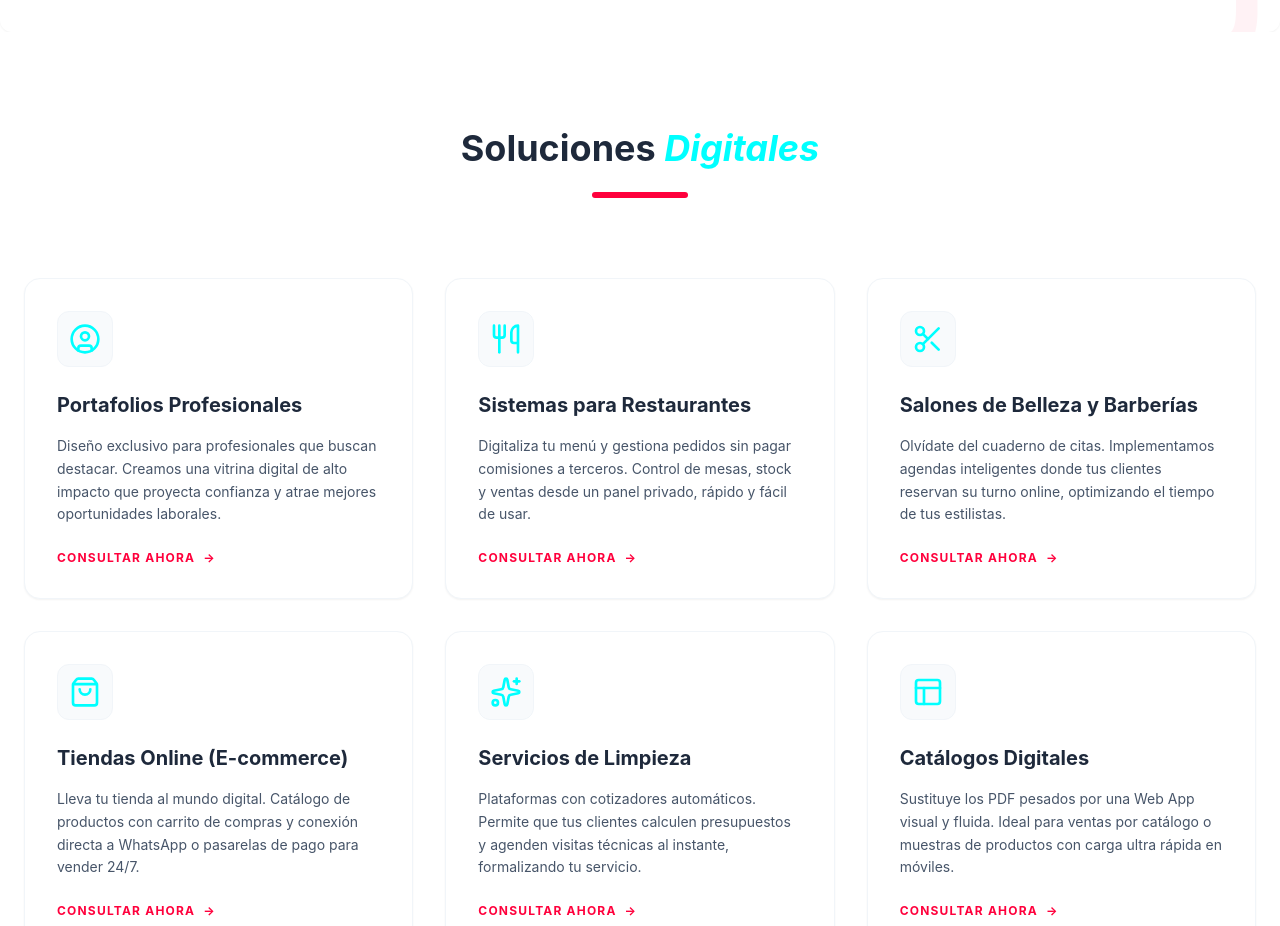
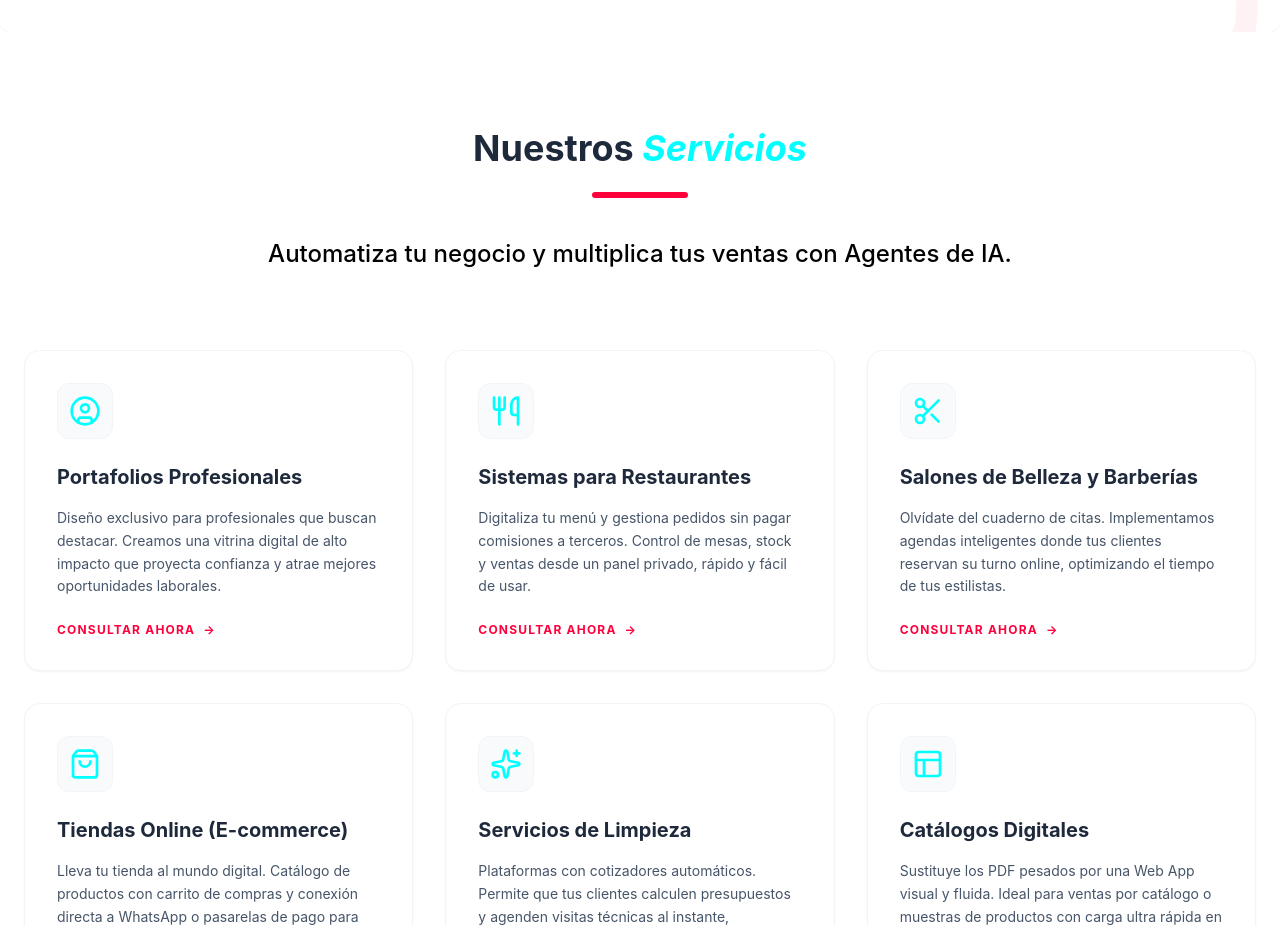
Before and after one commit to johanatoledo/MiPortafolio, a React (Vite) app: page / in a window 1280 px wide. Shown: the part 1280-2206 px from the top of the page. Built offline with nearby package versions, Linux system fonts and the light colour scheme; the HTML template or start-up script is replaced by a standard one.

Commit message:
Refactor:nuevo servicio agregado e iconos realtivos al servicio

```diff
--- a/src/components/Services.jsx
+++ b/src/components/Services.jsx
@@ -57,12 +57,17 @@ const Services = () => {
       <div className="max-w-7xl mx-auto">
 
         <div className="text-center mb-20">
+
           <h2 className="text-3xl md:text-4xl font-bold text-slate-800 dark:text-secundary mb-6">
-            Soluciones <span className="text-primary italic">Digitales</span>
+             Nuestros <span className="text-primary italic">Servicios</span>
           </h2>
-          <div className="h-1.5 w-24 bg-accent mx-auto rounded-full"></div>
-        </div>
+        <div className="h-1.5 w-24 bg-accent mx-auto rounded-full"></div>
 
+
+      <h4 className="mt-10 text-2xl md:text-2xl font-medium text-black dark:text-secundary leading-relaxed max-w-3xl mx-auto">
+         Automatiza tu negocio y multiplica tus ventas con Agentes de IA.
+      </h4>
+     </div>
         <div className="grid grid-cols-1 md:grid-cols-2 lg:grid-cols-3 gap-8">
           {servicesList.map((service, index) => (
             <div
@@ -74,10 +79,9 @@ const Services = () => {
                 dark:diagonal-gradient-pro dark:border-gray-800 dark:hover:border-primary
               `}
             >
-              {/* Overlay sutil al hacer hover */}
               <div className="absolute inset-0 bg-primary opacity-0 group-hover:opacity-5 transition-opacity duration-500"></div>
 
-              {/* CONTENEDOR DEL ICONO */}
+
               <div className="mb-6 inline-flex items-center justify-center w-14 h-14 rounded-xl
                 bg-slate-50 dark:bg-slate-900/50
                 text-primary border border-slate-100 dark:border-slate-800
@@ -86,17 +90,17 @@ const Services = () => {
                 {service.icon}
               </div>
 
-              {/* Título */}
+
               <h3 className="text-xl font-bold mb-4 text-slate-800 dark:text-white group-hover:text-primary transition-colors duration-300 relative z-10">
                 {service.title}
               </h3>
 
-              {/* Descripción */}
+
               <p className="text-slate-600 dark:text-gray-400 text-sm leading-relaxed mb-6 relative z-10">
                 {service.description}
               </p>
 
-              {/* Enlace CTA */}
+
               <div className="flex items-center text-xs font-bold text-accent uppercase tracking-widest relative z-10">
                 Consultar ahora
                 <span className="ml-2 group-hover:translate-x-2 transition-transform duration-300">→</span>
```
